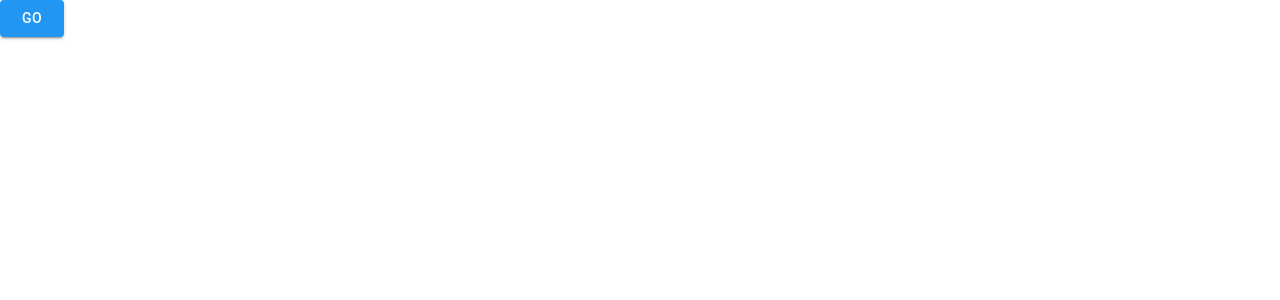
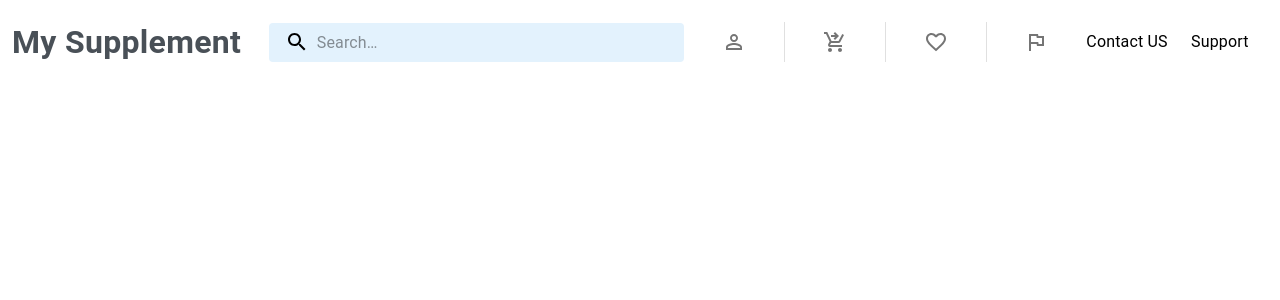
Before and after one commit to NhatThao05/Shopping, a React (Create React App) app: page / in a window 1280 px wide. Shown: the top 300 px of the page. Built offline with nearby package versions, Linux system fonts and the light colour scheme.

Commit message:
Appbar commit

```diff
--- a/package.json
+++ b/package.json
@@ -5,6 +5,7 @@
   "dependencies": {
     "@emotion/react": "^11.9.3",
     "@emotion/styled": "^11.9.3",
+    "@mui/icons-material": "^5.8.4",
     "@mui/material": "^5.8.7",
     "@testing-library/jest-dom": "^5.16.4",
     "@testing-library/react": "^13.3.0",
--- a/src/App.js
+++ b/src/App.js
@@ -1,7 +1,7 @@
 import {ThemeProvider} from "@mui/system"
-import { Button } from "@mui/material";
 import { useEffect } from "react";
 import theme from "./styles/theme";
+import AppBar from "./component/appbar";
 
 function App() {
   useEffect(() => {
@@ -9,15 +9,13 @@ function App() {
   },[])
   return (
     <ThemeProvider theme={theme}>
-      {/* Appbar
-          Banner
+      {/* Banner
           Promotion
           Product
           Footer
           AppDrawer */}
-      <div>
-        <Button variant="contained">Go</Button>
-      </div>
+      <AppBar />
+
     </ThemeProvider>
 
   );
--- /dev/null
+++ b/src/component/appbar/action.js
@@ -0,0 +1,36 @@
+import { Divider, ListItemButton, ListItemIcon } from "@mui/material";
+import PersonOutlineIcon from '@mui/icons-material/PersonOutline';
+import ShoppingCartCheckoutIcon from '@mui/icons-material/ShoppingCartCheckout';
+import { MyList } from "../../styles/appbar";
+import FavoriteBorderIcon from '@mui/icons-material/FavoriteBorder';
+import FlagOutlinedIcon from '@mui/icons-material/FlagOutlined';
+
+export default function Action() {
+ return (
+  <MyList type="row">
+   <ListItemButton sx={{justifyContent:'center'}}>
+    <ListItemIcon sx={{display: 'flex', justifyContent: 'center'}}>
+     <PersonOutlineIcon />
+    </ListItemIcon>
+   </ListItemButton>
+   <Divider orientation="vertical" flexItem />
+   <ListItemButton sx={{justifyContent:'center'}}>
+    <ListItemIcon sx={{display: 'flex', justifyContent: 'center'}}>
+     <ShoppingCartCheckoutIcon />
+    </ListItemIcon>
+   </ListItemButton>
+   <Divider orientation="vertical" flexItem />
+   <ListItemButton sx={{justifyContent:'center'}}>
+    <ListItemIcon sx={{display: 'flex', justifyContent: 'center'}}>
+     <FavoriteBorderIcon />
+    </ListItemIcon>
+   </ListItemButton>
+   <Divider orientation="vertical" flexItem />
+   <ListItemButton sx={{justifyContent:'center'}}>
+     <ListItemIcon sx={{display: 'flex', justifyContent: 'center'}}>
+      <FlagOutlinedIcon />
+     </ListItemIcon>
+    </ListItemButton>
+  </MyList>
+ )
+}
--- /dev/null
+++ b/src/component/appbar/appbarDesktop.js
@@ -0,0 +1,26 @@
+import { ListItemText } from "@mui/material";
+import { AppbarContainer, AppbarHeader, MyList } from "../../styles/appbar";
+import SearchIcon from '@mui/icons-material/Search';
+import { SearchIconWrapper, StyledInputBase, Search } from "../../styles/appbar";
+import Action from "./action"
+
+export default function AppbarDesktop({matches}) {
+ return (
+  <AppbarContainer>
+   <AppbarHeader>My Supplement</AppbarHeader>
+   <Search>
+    <SearchIconWrapper>
+      <SearchIcon />
+    </SearchIconWrapper>
+    <StyledInputBase
+      placeholder="Search…"
+      inputProps={{ 'aria-label': 'search' }}/>
+   </Search>
+   <Action />
+   <MyList type="row">
+    <ListItemText primary="Contact US" />
+    <ListItemText primary="Support" />
+   </MyList>
+  </AppbarContainer>
+ )
+}
--- /dev/null
+++ b/src/component/appbar/appbarMobile.js
@@ -0,0 +1,26 @@
+import { IconButton } from "@mui/material";
+import { AppbarContainer, AppbarHeader } from "../../styles/appbar";
+import MenuIcon from "@mui/icons-material/Menu"
+import SearchIcon from '@mui/icons-material/Search';
+import PersonOutlineIcon from '@mui/icons-material/PersonOutline';
+import ShoppingCartCheckoutIcon from '@mui/icons-material/ShoppingCartCheckout';
+
+export default function AppbarMobile({matches}) {
+ return (
+  <AppbarContainer>
+   <IconButton>
+    <MenuIcon />
+   </IconButton>
+   <IconButton>
+    <SearchIcon />
+   </IconButton>
+   <AppbarHeader textAlign={"center"} variant="h4">My Supplement</AppbarHeader>
+   <IconButton>
+    <PersonOutlineIcon />
+   </IconButton>
+   <IconButton>
+    <ShoppingCartCheckoutIcon />
+   </IconButton>
+  </AppbarContainer>
+ )
+}
--- /dev/null
+++ b/src/component/appbar/index.js
@@ -0,0 +1,17 @@
+import { useTheme } from "@emotion/react";
+import { useMediaQuery } from "@mui/material";
+import AppbarMobile from "./appbarMobile";
+import AppbarDesktop from "./appbarDesktop";
+
+
+export default function Appbar() {
+ const theme = useTheme();
+ const matches = useMediaQuery(theme.breakpoints.down("md"));
+
+ return (
+  <>
+   {matches ? <AppbarMobile /> : <AppbarDesktop />}
+  </>
+
+ )
+}
--- /dev/null
+++ b/src/styles/appbar/index.js
@@ -0,0 +1,70 @@
+import { Typography, List } from "@mui/material";
+import { styled } from "@mui/material/styles";
+import {Box} from "@mui/system";
+import { Colors } from "../theme";
+import InputBase from '@mui/material/InputBase';
+
+
+export const AppbarContainer = styled(Box)(() => ({
+ display: 'flex',
+ marginTop: 10,
+ justifyContent: 'center',
+ alignItems: 'center',
+ padding: '4px 8px',
+}))
+
+export const AppbarHeader = styled(Typography)(() => ({
+ padding: '4px',
+ flexGrow: 1,
+ fontSize: '2rem',
+ color: Colors.dark,
+ fontWeight: 'bolder'
+}))
+
+export const MyList = styled(List)(({type}) => ({
+ display: type === 'row' ? 'flex' : 'block',
+ flexGrow: 3,
+ justifyContent: 'center',
+ alignItems: "center",
+}))
+
+export const Search = styled('div')(({ theme }) => ({
+ position: 'relative',
+ borderRadius: theme.shape.borderRadius,
+ backgroundColor: "#E3F2FD",
+ '&:hover': {
+   backgroundColor: "#BBDEFB",
+ },
+ marginLeft: 0,
+ width: '100%',
+ [theme.breakpoints.up('sm')]: {
+   marginLeft: theme.spacing(1),
+   width: 'auto',
+ },
+}));
+export const SearchIconWrapper = styled('div')(({ theme }) => ({
+ padding: theme.spacing(0, 2),
+ height: '100%',
+ position: 'absolute',
+ pointerEvents: 'none',
+ display: 'flex',
+ alignItems: 'center',
+ justifyContent: 'center',
+}));
+
+export const StyledInputBase = styled(InputBase)(({ theme }) => ({
+ color: 'inherit',
+ '& .MuiInputBase-input': {
+   padding: theme.spacing(1, 1, 1, 0),
+   // vertical padding + font size from searchIcon
+   paddingLeft: `calc(1em + ${theme.spacing(4)})`,
+   transition: theme.transitions.create('width'),
+   width: '100%',
+   [theme.breakpoints.up('sm')]: {
+     width: '40ch',
+     '&:focus': {
+       width: '60ch',
+     },
+   },
+ },
+}));
--- a/src/styles/theme/index.js
+++ b/src/styles/theme/index.js
@@ -4,7 +4,7 @@ export const Colors = {
  primary: "#2196F3",
  secondary: "#E5E5E5",
  success: "#4CAF50",
- dark: "#0e1b20",
+ dark: "#495057",
  light: "#aaa",
  muted: "#abafb3",
  border: "#DDDFE1",
@@ -27,6 +27,9 @@ const theme = createTheme({
   },
   secondary: {
    main: Colors.secondary
+  },
+  third: {
+   main: Colors.dark
   }
  },
  component: {
```
Also changed, not shown: 1 other file (tests, documents, lock files or other folders).
